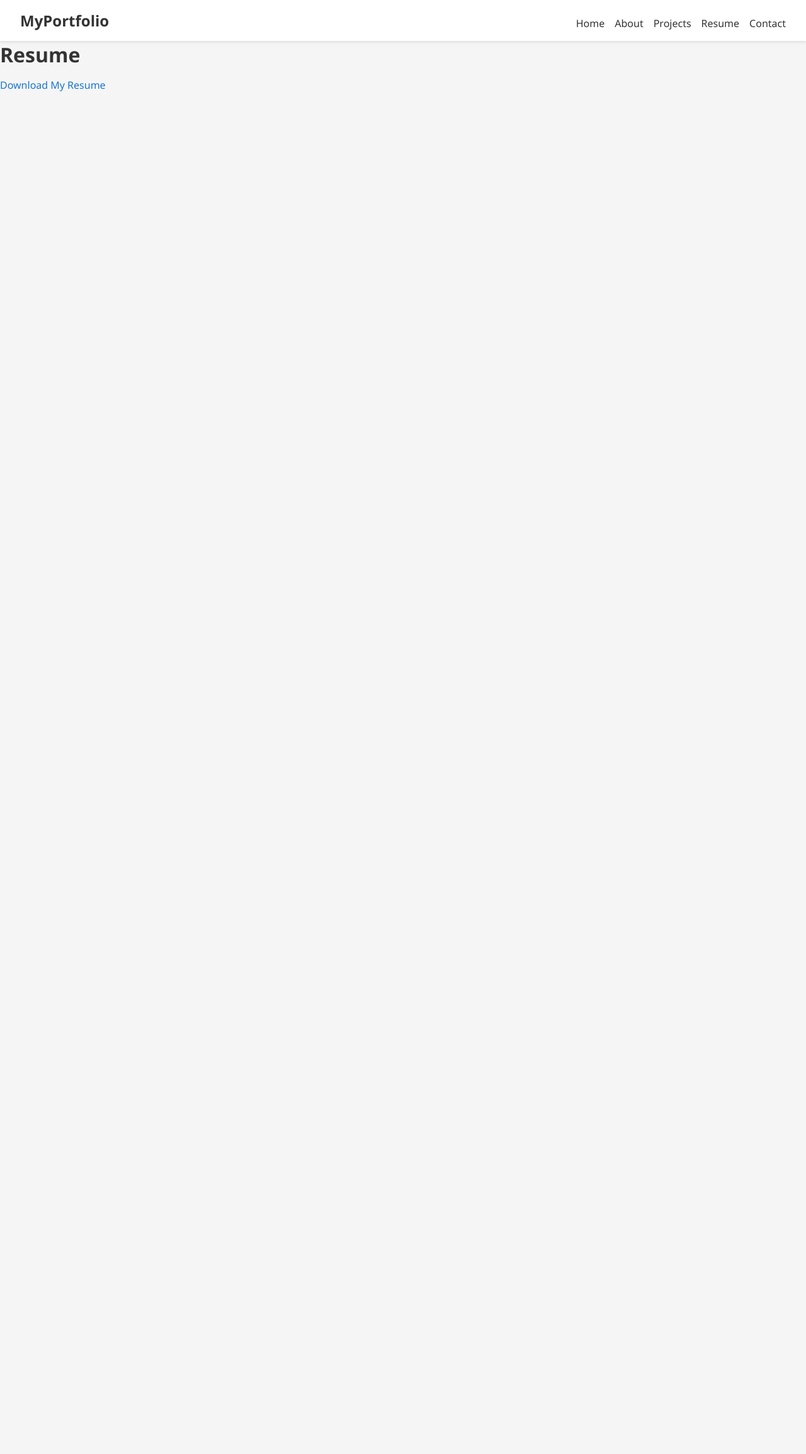
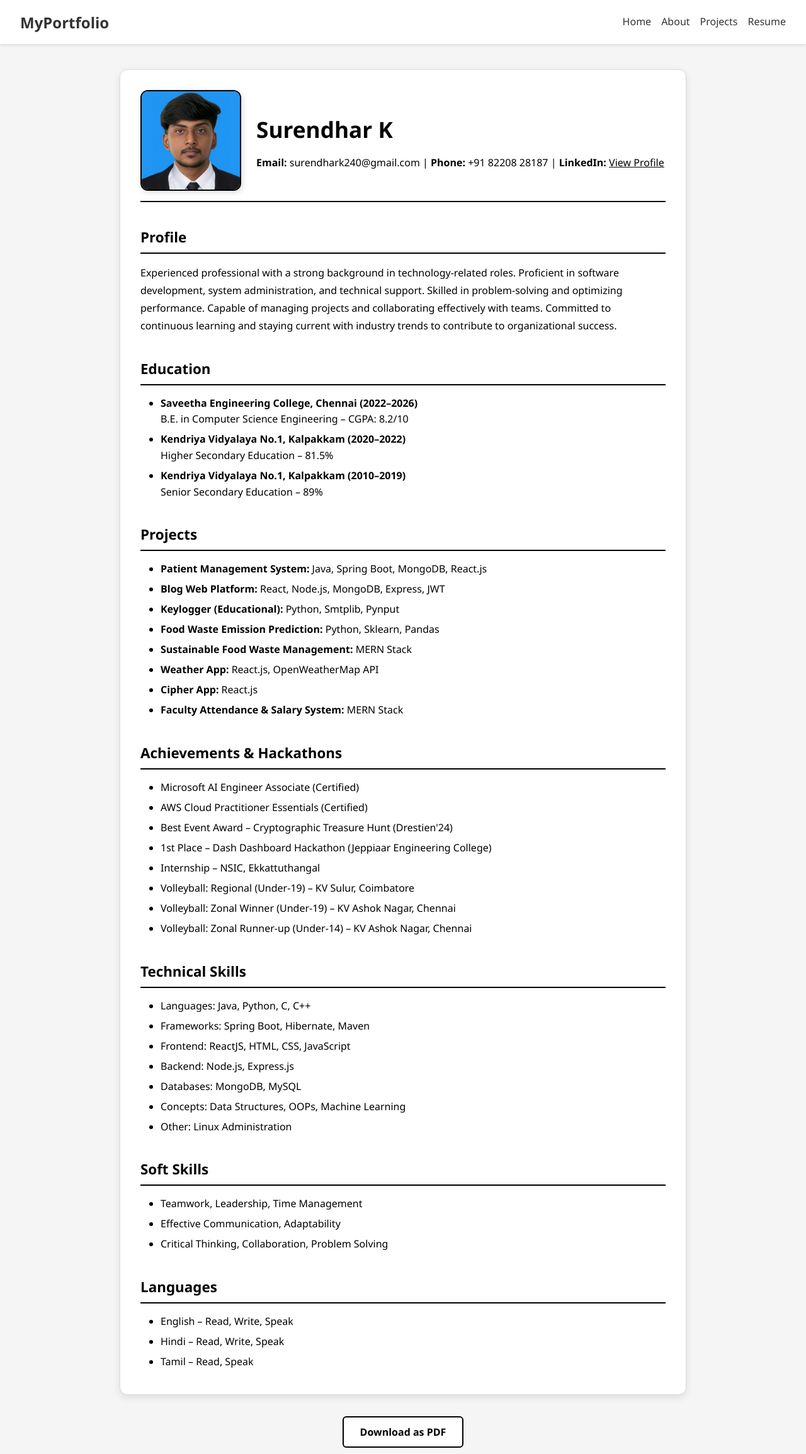
Before and after one commit to surrey-78/Personal-Public-Website, a React (Vite) app: page /resume in a window 1280 px wide. Shown: the whole page at 63% size. Before the commit the page ends 800 px from the top, so only its background shows below. Built offline with nearby package versions, Linux system fonts and the light colour scheme.

Commit message:
successfully done the routes

```diff
--- a/package.json
+++ b/package.json
@@ -10,9 +10,13 @@
     "preview": "vite preview"
   },
   "dependencies": {
+    "downloadjs": "^1.4.7",
+    "html-to-image": "^1.11.13",
+    "html2pdf.js": "^0.10.3",
     "react": "^19.1.0",
     "react-dom": "^19.1.0",
-    "react-router-dom": "^6.30.1"
+    "react-router-dom": "^6.30.1",
+    "react-to-print": "^3.1.0"
   },
   "devDependencies": {
     "@eslint/js": "^9.29.0",
--- a/src/App.jsx
+++ b/src/App.jsx
@@ -1,23 +1,33 @@
 import React from "react";
-import { BrowserRouter as Router, Routes, Route } from "react-router-dom";
+import { BrowserRouter as Router, Routes, Route, useLocation } from "react-router-dom";
 import Home from "./pages/Home";
 import About from "./pages/About";
 import Projects from "./pages/Projects";
 import Resume from "./pages/Resume";
-import Contact from "./pages/Contact";
 import Navbar from "./components/Navbar";
+
+const AppContent = () => {
+  const location = useLocation();
+
+  const isResume = location.pathname === "/resume";
+
+  return (
+    <div style={isResume ? { paddingTop: "40px" } : {}}>
+      <Routes>
+        <Route path="/" element={<Home />} />
+        <Route path="/about" element={<About />} />
+        <Route path="/projects" element={<Projects />} />
+        <Route path="/resume" element={<Resume />} />
+      </Routes>
+    </div>
+  );
+};
 
 const App = () => {
   return (
     <Router>
       <Navbar />
-        <Routes>
-          <Route path="/" element={<Home />} />
-          <Route path="/about" element={<About />} />
-          <Route path="/projects" element={<Projects />} />
-          <Route path="/resume" element={<Resume />} />
-          <Route path="/contact" element={<Contact />} />
-        </Routes>
+      <AppContent />
     </Router>
   );
 };
--- a/src/components/Navbar.jsx
+++ b/src/components/Navbar.jsx
@@ -10,7 +10,6 @@ const Navbar = () => {
         <li><Link to="/about">About</Link></li>
         <li><Link to="/projects">Projects</Link></li>
         <li><Link to="/resume">Resume</Link></li>
-        <li><Link to="/contact">Contact</Link></li>
       </ul>
     </nav>
   );
--- a/src/pages/Contact.jsx
+++ /dev/null
@@ -1,17 +0,0 @@
-import React from "react";
-
-const Contact = () => {
-  return (
-    <div>
-      <h2>Contact Me</h2>
-      <form>
-        <input type="text" placeholder="Your Name" required />
-        <input type="email" placeholder="Your Email" required />
-        <textarea placeholder="Your Message" required />
-        <button type="submit">Send Message</button>
-      </form>
-    </div>
-  );
-};
-
-export default Contact;
--- a/src/pages/Resume.jsx
+++ b/src/pages/Resume.jsx
@@ -1,10 +1,107 @@
-import React from "react";
+import React from 'react';
+import '../styles/Resume.css';
+import profileImage from '../assets/profile.jpg';
 
 const Resume = () => {
   return (
-    <div>
-      <h2>Resume</h2>
-      <a href="/your-resume.pdf" download>Download My Resume</a>
+    <div className="resume-wrapper">
+      <div className="resume-container">
+        {/* Resume Header */}
+        <div className="resume-header">
+          <img src={profileImage} alt="Profile" className="resume-photo" />
+          <div className="resume-name-section">
+            <h1 className="resume-name">Surendhar K</h1>
+            <p className="resume-contact">
+              <strong>Email:</strong> surendhark240@gmail.com |
+              <strong> Phone:</strong> +91 82208 28187 |
+              <strong> LinkedIn:</strong>{' '}
+              <a
+                href="https://www.linkedin.com/in/surendhar-k-9477b9256"
+                target="_blank"
+                rel="noopener noreferrer"
+              >
+                View Profile
+              </a>
+            </p>
+          </div>
+        </div>
+
+        {/* Resume Sections */}
+        <h2>Profile</h2>
+        <p>
+          Experienced professional with a strong background in technology-related roles. Proficient in software development,
+          system administration, and technical support. Skilled in problem-solving and optimizing performance. Capable of
+          managing projects and collaborating effectively with teams. Committed to continuous learning and staying current
+          with industry trends to contribute to organizational success.
+        </p>
+
+        <h2>Education</h2>
+        <ul>
+          <li><strong>Saveetha Engineering College, Chennai (2022–2026)</strong><br />B.E. in Computer Science Engineering – CGPA: 8.2/10</li>
+          <li><strong>Kendriya Vidyalaya No.1, Kalpakkam (2020–2022)</strong><br />Higher Secondary Education – 81.5%</li>
+          <li><strong>Kendriya Vidyalaya No.1, Kalpakkam (2010–2019)</strong><br />Senior Secondary Education – 89%</li>
+        </ul>
+
+        <h2>Projects</h2>
+        <ul>
+          <li><strong>Patient Management System:</strong> Java, Spring Boot, MongoDB, React.js</li>
+          <li><strong>Blog Web Platform:</strong> React, Node.js, MongoDB, Express, JWT</li>
+          <li><strong>Keylogger (Educational):</strong> Python, Smtplib, Pynput</li>
+          <li><strong>Food Waste Emission Prediction:</strong> Python, Sklearn, Pandas</li>
+          <li><strong>Sustainable Food Waste Management:</strong> MERN Stack</li>
+          <li><strong>Weather App:</strong> React.js, OpenWeatherMap API</li>
+          <li><strong>Cipher App:</strong> React.js</li>
+          <li><strong>Faculty Attendance & Salary System:</strong> MERN Stack</li>
+        </ul>
+
+        <h2>Achievements & Hackathons</h2>
+        <ul>
+          <li>Microsoft AI Engineer Associate (Certified)</li>
+          <li>AWS Cloud Practitioner Essentials (Certified)</li>
+          <li>Best Event Award – Cryptographic Treasure Hunt (Drestien'24)</li>
+          <li>1st Place – Dash Dashboard Hackathon (Jeppiaar Engineering College)</li>
+          <li>Internship – NSIC, Ekkattuthangal</li>
+          <li>Volleyball: Regional (Under-19) – KV Sulur, Coimbatore</li>
+          <li>Volleyball: Zonal Winner (Under-19) – KV Ashok Nagar, Chennai</li>
+          <li>Volleyball: Zonal Runner-up (Under-14) – KV Ashok Nagar, Chennai</li>
+        </ul>
+
+        <h2>Technical Skills</h2>
+        <ul>
+          <li>Languages: Java, Python, C, C++</li>
+          <li>Frameworks: Spring Boot, Hibernate, Maven</li>
+          <li>Frontend: ReactJS, HTML, CSS, JavaScript</li>
+          <li>Backend: Node.js, Express.js</li>
+          <li>Databases: MongoDB, MySQL</li>
+          <li>Concepts: Data Structures, OOPs, Machine Learning</li>
+          <li>Other: Linux Administration</li>
+        </ul>
+
+        <h2>Soft Skills</h2>
+        <ul>
+          <li>Teamwork, Leadership, Time Management</li>
+          <li>Effective Communication, Adaptability</li>
+          <li>Critical Thinking, Collaboration, Problem Solving</li>
+        </ul>
+
+        <h2>Languages</h2>
+        <ul>
+          <li>English – Read, Write, Speak</li>
+          <li>Hindi – Read, Write, Speak</li>
+          <li>Tamil – Read, Speak</li>
+        </ul>
+      </div>
+
+      {/* Download button linked to a public PDF */}
+      <div className="print-button-wrapper">
+        <a
+          href="/Surendhar-K-resume-new.pdf"
+          download="Surendhar_K_Resume.pdf"
+          className="print-button"
+        >
+          Download as PDF
+        </a>
+      </div>
     </div>
   );
 };
--- /dev/null
+++ b/src/styles/Resume.css
@@ -0,0 +1,132 @@
+/* Resume Container */
+.resume-container {
+  max-width: 900px;
+  margin: 0 auto;
+  padding: 2rem;
+  background-color: #fff;
+  color: #000;
+  font-family: 'Segoe UI', Tahoma, Geneva, Verdana, sans-serif;
+  line-height: 1.75;
+  font-size: 1rem;
+  border: 1px solid #ddd;
+  box-shadow: 0 4px 12px rgba(0, 0, 0, 0.1);
+  border-radius: 12px;
+}
+
+/* Header with Profile and Name */
+.resume-header {
+  display: flex;
+  flex-wrap: wrap;
+  align-items: center;
+  gap: 1.5rem;
+  margin-bottom: 2rem;
+  border-bottom: 2px solid #000;
+  padding-bottom: 1rem;
+}
+
+/* Profile Photo */
+.resume-photo {
+  width: 160px;
+  height: 160px;
+  object-fit: cover;
+  border-radius: 12px;
+  border: 2px solid #000;
+  box-shadow: 2px 2px 10px rgba(0, 0, 0, 0.15);
+}
+
+/* Name and Contact Info */
+.resume-name-section {
+  flex: 1;
+  min-width: 240px;
+}
+
+.resume-name {
+  font-size: 2.2rem;
+  font-weight: 800;
+  margin-bottom: 0.6rem;
+  color: #000;
+}
+
+.resume-contact {
+  font-size: 1rem;
+  line-height: 1.6;
+}
+
+.resume-contact a {
+  color: #000;
+  text-decoration: underline;
+}
+
+/* Section Headings */
+h2 {
+  border-bottom: 2px solid #000;
+  padding-bottom: 0.3rem;
+  margin-top: 2.2rem;
+  font-size: 1.4rem;
+  font-weight: 700;
+}
+
+/* Lists */
+ul {
+  margin-left: 1.5rem;
+  margin-top: 0.4rem;
+  padding-left: 0.5rem;
+}
+
+ul li {
+  margin-bottom: 0.4rem;
+  line-height: 1.6;
+}
+
+/* Download Button Wrapper */
+.print-button-wrapper {
+  text-align: center;
+  margin: 3rem 0 1.5rem;
+}
+
+/* Download Button Style */
+.print-button {
+  padding: 12px 26px;
+  font-size: 16px;
+  font-weight: bold;
+  border: 2px solid #000;
+  background-color: #fff;
+  color: #000;
+  text-decoration: none;
+  border-radius: 6px;
+  cursor: pointer;
+  transition: all 0.3s ease;
+}
+
+.print-button:hover {
+  background-color: #000;
+  color: #fff;
+}
+
+/* Print Rules */
+@media print {
+  .resume-container {
+    page-break-inside: avoid;
+    box-shadow: none;
+    border: none;
+  }
+
+  h2, .section-break {
+    page-break-before: auto;
+    page-break-after: avoid;
+  }
+
+  .print-button-wrapper {
+    display: none;
+  }
+
+  body {
+    -webkit-print-color-adjust: exact;
+    print-color-adjust: exact;
+  }
+}
+
+/* Optional manual page break */
+.page-break {
+  page-break-before: always;
+}
```
Also changed, not shown: src/components/Footer.jsx (deleted), src/components/ProjectCard.jsx (deleted), 2 other files (tests, documents, lock files or other folders).
